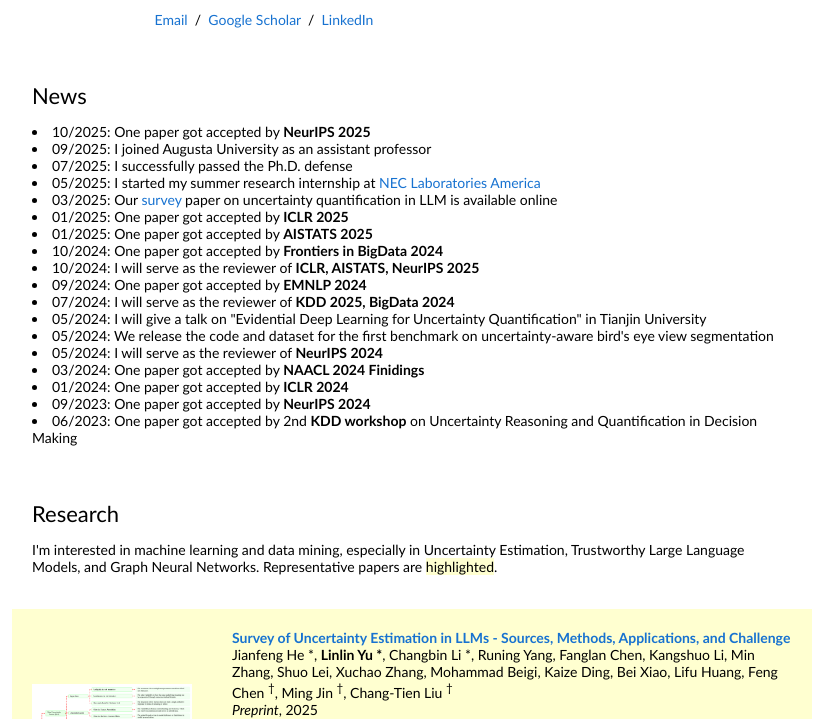
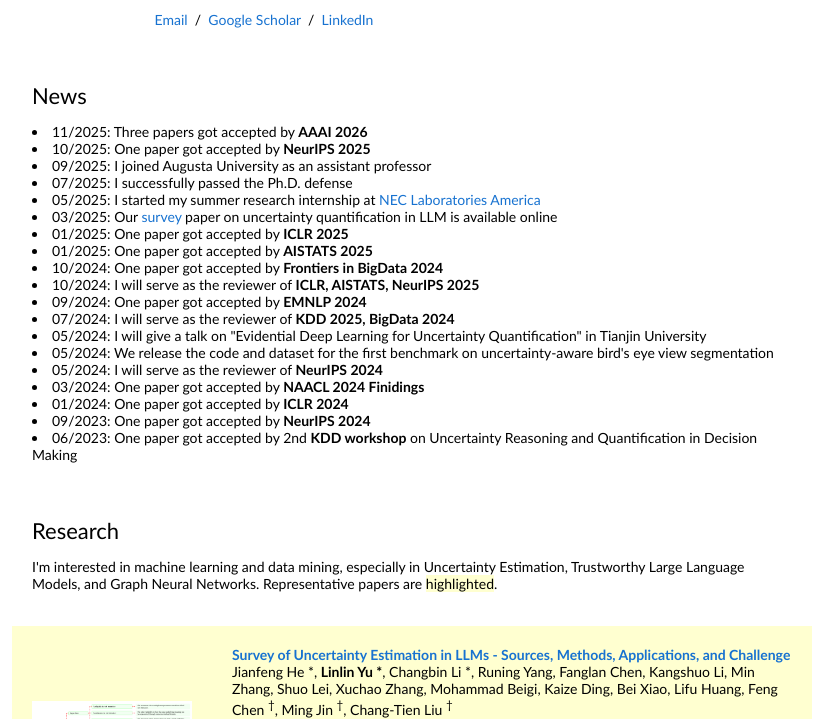
Before and after one commit to linlin-yu/linlin-yu.github.io, a plain HTML site: page index.html in a window 1280 px wide. Shown: the part 381-1100 px from the top of the page, without its empty margins (228-1051 px from the left). Drawn offline with Linux system fonts and the light colour scheme.

Commit message:
Add news items for paper acceptances and position

```diff
--- a/index.html
+++ b/index.html
@@ -63,6 +63,7 @@
             <td style="padding:20px;width:100%;vertical-align:middle">
               <heading>News</heading>
               <p></p>
+              <li> 11/2025: Three papers got accepted by <strong>AAAI 2026 </strong></li>
               <li> 10/2025: One paper got accepted by <strong>NeurIPS 2025 </strong></li>
               <li> 09/2025: I joined Augusta University as an assistant professor</li>
               <li> 07/2025: I successfully passed the Ph.D. defense </li>
```
